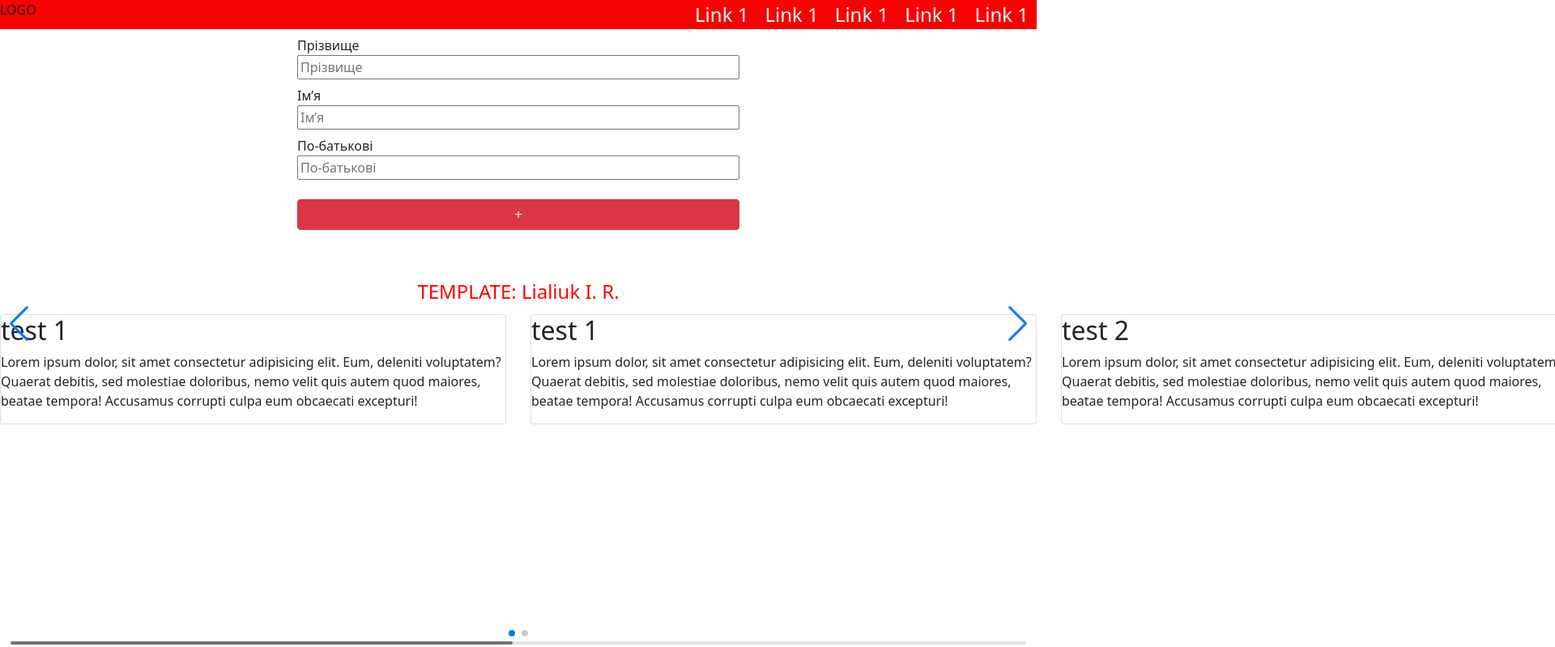
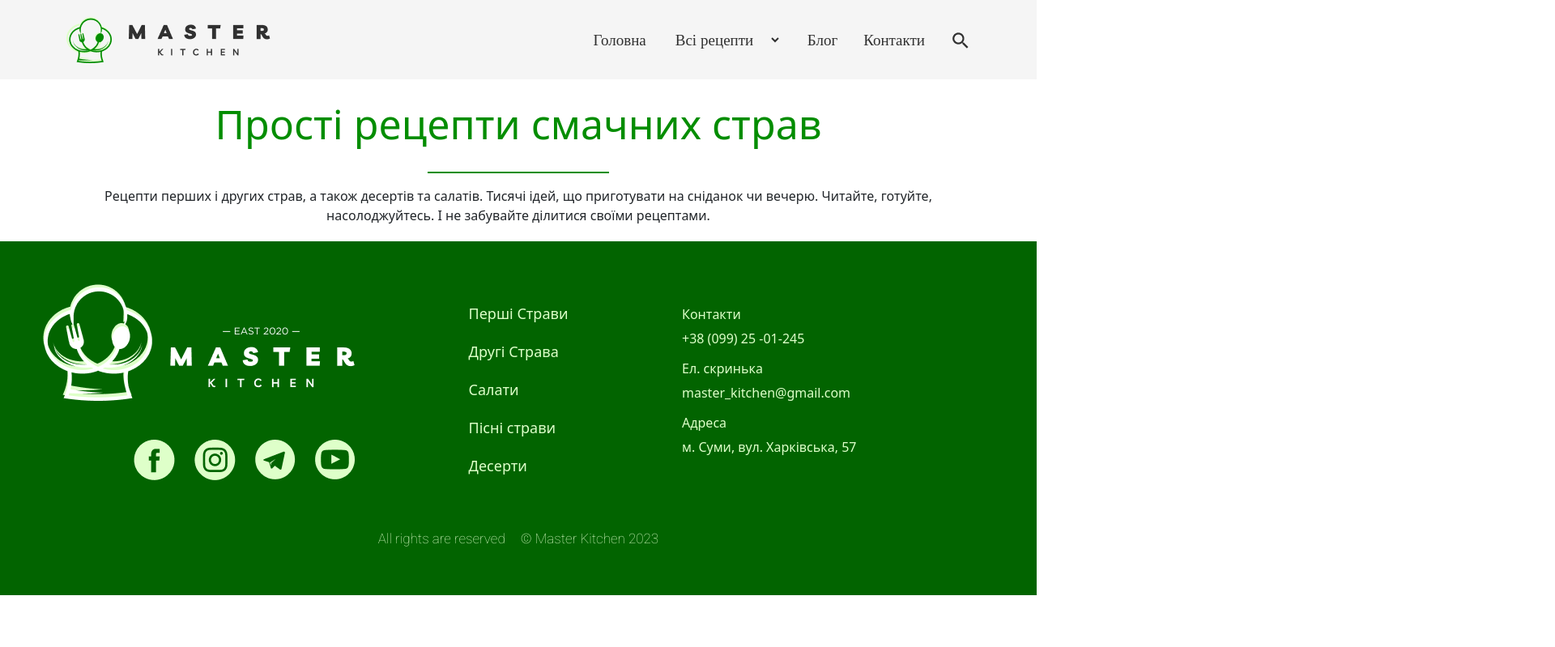
Before and after one commit to casperDev3/vatrushka_cookery, a website built with webpack: page src/index.html in a window 1280 px wide. Shown: the top 799 px of the page at 81% size, 1920 px wide, since content can reach past the window. Built offline with nearby package versions, Linux system fonts and the light colour scheme.

Commit message:
header footer

```diff
--- a/src/index.html
+++ b/src/index.html
@@ -1,9 +1,9 @@
 <!DOCTYPE html>
 <html lang="en">
   <head>
-        <meta charset="UTF-8">
-        <meta http-equiv="X-UA-Compatible" content="IE=edge">
-        <meta name="viewport" content="width=device-width, initial-scale=1.0">
+    <meta charset="UTF-8" />
+    <meta http-equiv="X-UA-Compatible" content="IE=edge" />
+    <meta name="viewport" content="width=device-width, initial-scale=1.0" />
     <link
       rel="stylesheet"
       href="https://cdn.jsdelivr.net/npm/swiper@9/swiper-bundle.min.css"
@@ -11,114 +11,130 @@
     <title>RED Template WebPack 5</title>
   </head>
   <body>
-        <header class="d-flex justify-content-between">
-
-            <div class="logo">LOGO</div>
-            <ul class="d-flex">
-                <li><a href="">Link 1</a></li>
-                <li><a href="">Link 1</a></li>
-                <li><a href="">Link 1</a></li>
-                <li><a href="">Link 1</a></li>
-                <li><a href="">Link 1</a></li>
+    <header class="header">
+      <div class="container">
+        <div class="row">
+          <div class="col-12 d-flex justify-content-between align-items-center">
+            <img
+              class="header__logo"
+              src="./assets/img/logoHeder.png"
+              alt="MASTER KITCHEN"
+            />
+            <nav class="nav d-flex align-items-center justify-content-between">
+              <input type="checkbox" id="nav-check" />
+              <div class="nav-btn">
+                <label for="nav-check">
+                  <span></span>
+                  <span></span>
+                  <span></span>
+                </label>
+              </div>
+              <ul class="nav-list d-flex align-items-center">
+                <li><a href="./pages/about.html">Головна</a></li>
+                <li>
+                  <select name="recipes" id="recipes">
+                    <option value="all" selected>
+                      <a href="">Всі рецепти</a>
+                    </option>
+                    <option value="soup"><a href="">Перші Страви</a></option>
+                    <option value="main"><a href="">Другі Страва</a></option>
+                    <option value="salad"><a href="">Салати</a></option>
+                    <option value="Lenten"><a href="">Пісні страви</a></option>
+                    <option value="dessert"><a href="">Десерти</a></option>
+                  </select>
+                </li>
+                <li><a href="">Блог</a></li>
+                <li><a href="">Контакти</a></li>
+                <li>
+                  <div class="header__search">
+                    <img src="./assets/icons/searchIcon.png" alt="search" />
+                  </div>
+                </li>
               </ul>
-        </header>
-
-        <main>
-            <div class="container">
-                <div class="row justify-content-center">
-                    <div class="col-6">
-                        <form action="" class="d-flex flex-column">
-                            <label class="mt-2" for="surname">Прізвище</label>
-                            <input id="surname" name="surname" type="text"
-                                placeholder="Прізвище">
-
-                            <label class="mt-2" for="name">Імʼя</label>
-                            <input id="name" name="name" type="text"
-                                placeholder="Імʼя">
-
-                            <label class="mt-2" for="patronymic">По-батькові</label>
-                            <input id="patronymic" name="patronymic" type="text"
-                                placeholder="По-батькові">
-
-                            <button id="btn" class="btn btn-danger mt-4"
-                                type="submit">+</button>
-                        </form>
+            </nav>
           </div>
         </div>
       </div>
-            <div class="conatiner mt-5">
+    </header>
+    <main>
+      <section class="hero">
+        <div class="container">
           <div class="row">
-                    <div class="col-12 d-flex justify-content-center">
-                        <div class="output-info">
-                            TEMPLATE: Lialiuk I. R.
+            <div class="col-12 text-center d-flex flex-column align-items-center">
+                <h1 class="hero__title">Прості рецепти смачних страв</h1>
+                <div class="hero__line mt-3"></div>
+                <article class="mt-3">Рецепти перших і других страв, а також десертів та салатів. Тисячі ідей, що приготувати на сніданок чи вечерю. Читайте, готуйте,
+                    насолоджуйтесь. І не забувайте ділитися своїми рецептами.</article>
+            </div>
+          </div>
+        </div>
+      </section>
+    </main>
+    <footer class="footer">
+      <div class="container">
+        <div class="row d-flex align-items-center">
+          <div
+            class="col-12 col-md-4 d-flex flex-column align-items-md-end gap-5"
+          >
+            <img
+              class="footer__logo"
+              src="./assets/img/logoFooter.png"
+              alt=""
+            />
+            <div class="social d-flex gap-4">
+              <a href="/"
+                ><img src="./assets/icons/facebook.png" alt="facebook"
+              /></a>
+              <a href="/"
+                ><img src="./assets/icons/instagram.png" alt="instagrem"
+              /></a>
+              <a href="/"
+                ><img src="./assets/icons/telegram.png" alt="telegram"
+              /></a>
+              <a href="/"
+                ><img src="./assets/icons/youtube.png" alt="youtube"
+              /></a>
+            </div>
+          </div>
+          <div
+            class="col-12 col-md-4 d-flex justify-content-md-center justify-content-start mt-3"
+          >
+            <nav>
+              <ul class="footer__nav">
+                <li><a href="/">Перші Страви</a></li>
+                <li><a href="/">Другі Страва</a></li>
+                <li><a href="/">Салати</a></li>
+                <li><a href="/">Пісні страви</a></li>
+                <li><a href="/">Десерти</a></li>
+              </ul>
+            </nav>
+          </div>
+          <div class="col-12 col-md-4 mt-3">
+            <div class="footer__contacts flex-column justify-content-between">
+              <div>
+                <h6>Контакти</h6>
+                <p>+38 (099) 25 -01-245</p>
+              </div>
+              <div>
+                <h6>Ел. скринька</h6>
+                <p>master_kitchen@gmail.com</p>
+              </div>
+              <div>
+                <h6>Адреса</h6>
+                <p>м. Суми, вул. Харківська, 57</p>
               </div>
             </div>
           </div>
         </div>
-            <!-- Slider main container -->
-            <div class="test_slider">
-                <!-- Additional required wrapper -->
-                <div class="swiper-wrapper">
-                    <!-- Slides -->
-                    <div class="swiper-slide">
-                        <div class="card">
-                            <h2>test 1</h2>
-                            <p>Lorem ipsum dolor, sit amet consectetur
-                                adipisicing elit. Eum, deleniti voluptatem?
-                                Quaerat debitis, sed molestiae doloribus, nemo
-                                velit quis autem quod maiores, beatae tempora!
-                                Accusamus corrupti culpa eum obcaecati
-                                excepturi!</p>
-                        </div>
-                    </div>
-                    <div class="swiper-slide">
-                        <div class="card">
-                            <h2>test 1</h2>
-                            <p>Lorem ipsum dolor, sit amet consectetur
-                                adipisicing elit. Eum, deleniti voluptatem?
-                                Quaerat debitis, sed molestiae doloribus, nemo
-                                velit quis autem quod maiores, beatae tempora!
-                                Accusamus corrupti culpa eum obcaecati
-                                excepturi!</p>
-                        </div>
-                    </div>
-                    <div class="swiper-slide">
-                        <div class="card">
-                            <h2>test 2</h2>
-                            <p>Lorem ipsum dolor, sit amet consectetur
-                                adipisicing elit. Eum, deleniti voluptatem?
-                                Quaerat debitis, sed molestiae doloribus, nemo
-                                velit quis autem quod maiores, beatae tempora!
-                                Accusamus corrupti culpa eum obcaecati
-                                excepturi!</p>
-                        </div>
-                    </div>
-                    <div class="swiper-slide">
-                        <div class="card">
-                            <h2>test 3</h2>
-                            <p>Lorem ipsum dolor, sit amet consectetur
-                                adipisicing elit. Eum, deleniti voluptatem?
-                                Quaerat debitis, sed molestiae doloribus, nemo
-                                velit quis autem quod maiores, beatae tempora!
-                                Accusamus corrupti culpa eum obcaecati
-                                excepturi!</p>
+        <div class="row mt-5">
+          <div class="col-12">
+            <p class="text-center footer__text">
+              All rights are reserved <span>© Master Kitchen 2023</span>
+            </p>
           </div>
         </div>
       </div>
-                <!-- If we need pagination -->
-                <div class="swiper-pagination"></div>
-
-                <!-- If we need navigation buttons -->
-                <div class="swiper-button-prev"></div>
-                <div class="swiper-button-next"></div>
-
-                <!-- If we need scrollbar -->
-                <div class="swiper-scrollbar"></div>
-            </div>
-        </main>
-
-
-        <script
-            src="https://cdn.jsdelivr.net/npm/swiper@9/swiper-bundle.min.js"></script>
+    </footer>
+    <script src="https://cdn.jsdelivr.net/npm/swiper@9/swiper-bundle.min.js"></script>
   </body>
 </html>
--- a/src/index.js
+++ b/src/index.js
@@ -6,35 +6,10 @@ import "./scripts/watchers/_pages"
 // Import utils
 import { initialsBtn } from "./scripts/utils/personalData";
 
+
 // Bisiness logic
 
 
 document.addEventListener('DOMContentLoaded', () => {
-  initialsBtn();
 
-  const PARAMS = {
-    // Optional parameters
-    loop: true,
-    slidesPerView: 2,
-    slidesPerGroup: 2,
-    spaceBetween: 30,
-    // If we need pagination
-    pagination: {
-      el: '.swiper-pagination',
-    },
-
-    // Navigation arrows
-    navigation: {
-      nextEl: '.swiper-button-next',
-      prevEl: '.swiper-button-prev',
-    },
-
-    // And if we need scrollbar
-    scrollbar: {
-      el: '.swiper-scrollbar',
-    },
-
-  }
-
-  const swiper = new Swiper('.test_slider', PARAMS);
 });
--- a/src/index.scss
+++ b/src/index.scss
@@ -9,9 +9,11 @@
 // Local styles for pages and components
 @import './style/pages/about';
 @import './style/components/header';
+@import './style/components/footer';
+@import "./style/pages/home";
 
-.output-info{
-    font-size: 1.5rem;
-    color: #f00;
-    margin: 10px;
+
+* {
+    padding: 0;
+    margin: 0;
 }
--- /dev/null
+++ b/src/style/components/_footer.scss
@@ -0,0 +1,36 @@
+@import url(https://fonts.googleapis.com/css?family=Roboto:100,100italic,300,300italic,regular,italic,500,500italic,700,700italic,900,900italic);
+
+.footer {
+  background: #026400;
+  width: 100%;
+  padding: 40px 0;
+  color: #DEFFC9;
+
+  &__nav {
+    padding: 0;
+    list-style-type: none;
+    li {text-align: left;
+        margin-top: 20px;
+        a {
+            text-decoration: none;
+            color: #DEFFC9;
+            font-size: 18px;
+            font-weight: 500;
+        }
+    }
+  }
+
+  &__text {
+    font-family: "Roboto";
+    font-size: 17px;
+    font-weight: 200;
+
+    span {
+        margin-left: 15px;
+    }
+  }
+
+  &__logo {
+    object-fit: contain;
+  }
+}
--- a/src/style/components/_header.scss
+++ b/src/style/components/_header.scss
@@ -1,15 +1,127 @@
-header{
-    background-color: rgb(246, 2, 2);
-    ul{
-        margin: 0;
-        li{
-            list-style: none;
-            a{
-                text-decoration: none;
-                color: white;
-                font-size: 1.5rem;
-                margin: 10px;
-            }
-        }
+@import url(https://fonts.googleapis.com/css?family=Open+Sans:300,regular,500,600,700,800,300italic,italic,500italic,600italic,700italic,800italic);
+
+header {
+  font-family: "Open Sans";
+  padding: 15px 0;
+  background-color: #f5f5f5;
+}
+
+.nav {
+  width: 100%;
+  display: flex;
+  align-items: center;
+}
+.nav > .nav-header {
+  flex: 0.95;
+  padding-left: 1rem;
+}
+.nav > .nav-header > .nav-title {
+  font-size: 22px;
+  color: #303030;
+}
+.nav > .nav-list {
+  display: flex;
+  gap: 2rem;
+}
+.nav > .nav-list > li {
+  list-style-type: none;
+}
+.nav > .nav-list {
+  margin: 0;
+  li {
+    list-style: none;
+    a {
+      font-weight: 400;
+      line-height: 68px;
+      font-size: 19px;
+      text-decoration: none;
+      color: #303030;
+      &:hover {
+        text-decoration: none;
+        color: #038d00;
+      }
     }
+  }
+
+  li select {
+    border: none;
+    background: none;
+    outline: none;
+    font-size: 19px;
+    color: #303030;
+
+    option {
+        filter: drop-shadow(0px 2px 12px rgba(0, 0, 0, 0.25));
+        border-radius: 15px;
+    }
+  }
+
+  li select::-ms-expand {
+    display: none;
+  }
+
+  li select::after {
+    content: "\25BE";
+    position: absolute;
+    top: 50%;
+    right: 12px;
+    transform: translateY(-50%);
+    pointer-events: none;
+    color: #999;
+  }
+
+  li select option {
+    margin-bottom: 10px;
+    border-bottom: 1px solid silver;
+    background:#FFF;
+    color: #303030;
+  }
+
 }
+
+.nav > #nav-check {
+  display: none;
+}
+@media (max-width: 900px) {
+  .nav {
+    padding: 1rem;
+  }
+  .nav > .nav-btn {
+    display: inline-block;
+    position: absolute;
+    right: 0;
+    padding-top: 0.2rem;
+  }
+  .nav > .nav-btn > label {
+    display: inline-block;
+    width: 50px;
+    height: 50px;
+    padding: 13px;
+  }
+  .nav > .nav-btn > label > span {
+    display: block;
+    width: 25px;
+    height: 10px;
+    border-top: 2px solid #000000;
+  }
+  .nav > .nav-list {
+    position: absolute;
+    display: flex;
+    flex-direction: column;
+    gap: 1rem;
+    width: 90%;
+    background-color: #f5f5f5;
+    height: 0;
+    transition: all 0.3s ease-in;
+    top: 0px;
+    left: 0;
+    overflow: hidden;
+  }
+  .nav > .nav-list > li {
+    width: 100%;
+    margin-top: 1.5rem;
+  }
+  .nav > #nav-check:checked ~ .nav-list {
+    height: calc(100vh - 50px);
+  }
+}
--- /dev/null
+++ b/src/style/pages/_home.scss
@@ -0,0 +1,18 @@
+.hero {
+    margin: 20px 0;
+  &__title {
+    color: #038d00;
+    font-weight: 300;
+    font-size: 50px;
+    line-height: 70px;
+
+    @media (max-width:900px) {
+        font-size: 40px;
+    }
+  }
+
+  &__line {
+    width: 20%;
+    border: 1px solid #038d00;
+  }
+}
```
Also changed, not shown: src/scripts/modules/burger.js (added, +26 -0 lines), src/assets/icons/facebook.png (added), src/assets/icons/instagram.png (added), src/assets/icons/searchIcon.png (added), src/assets/icons/telegram.png (added), src/assets/icons/youtube.png (added), src/assets/img/logoFooter.png (added), src/assets/img/logoHeder.png (added). Lines whose indentation alone changed are shown as unchanged.
